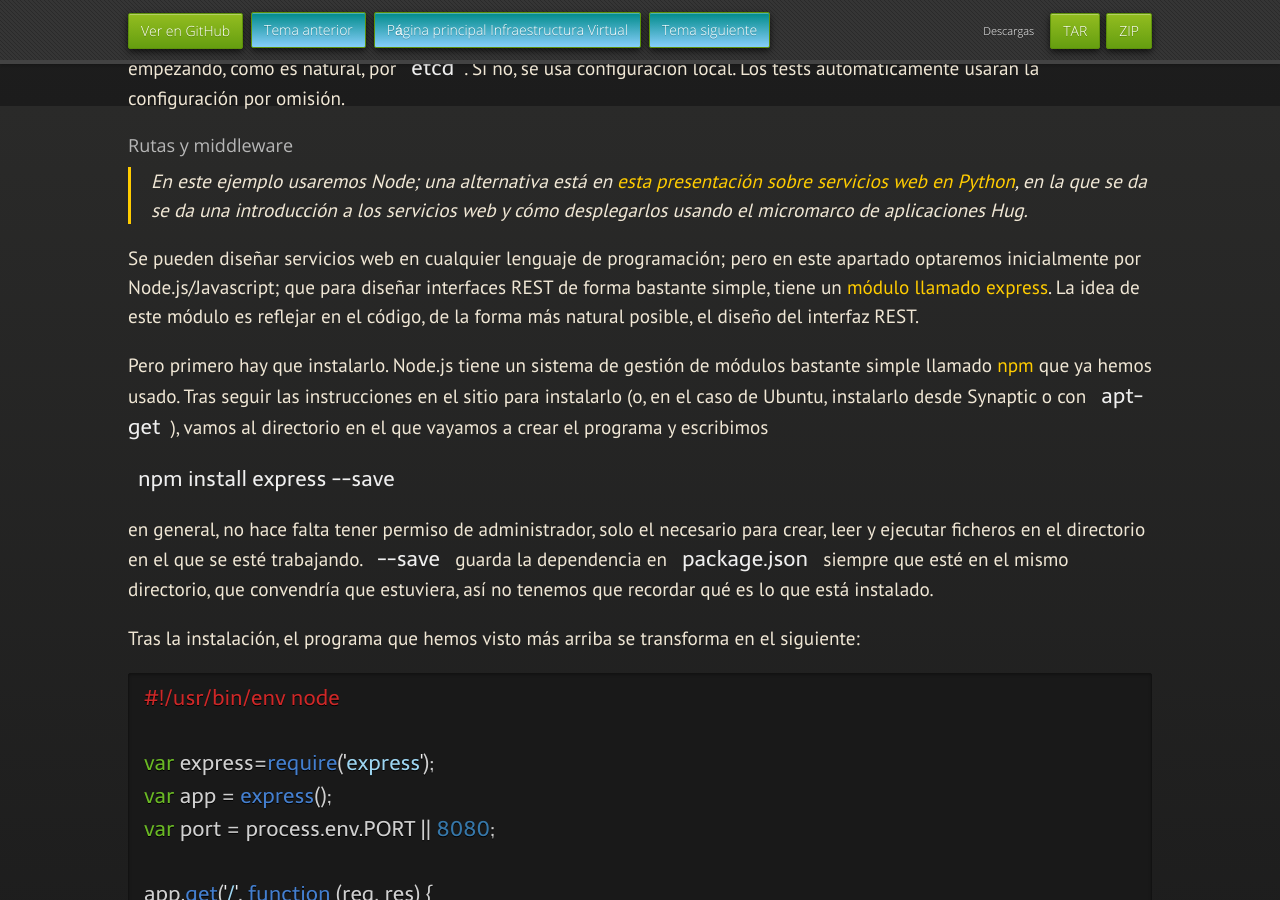
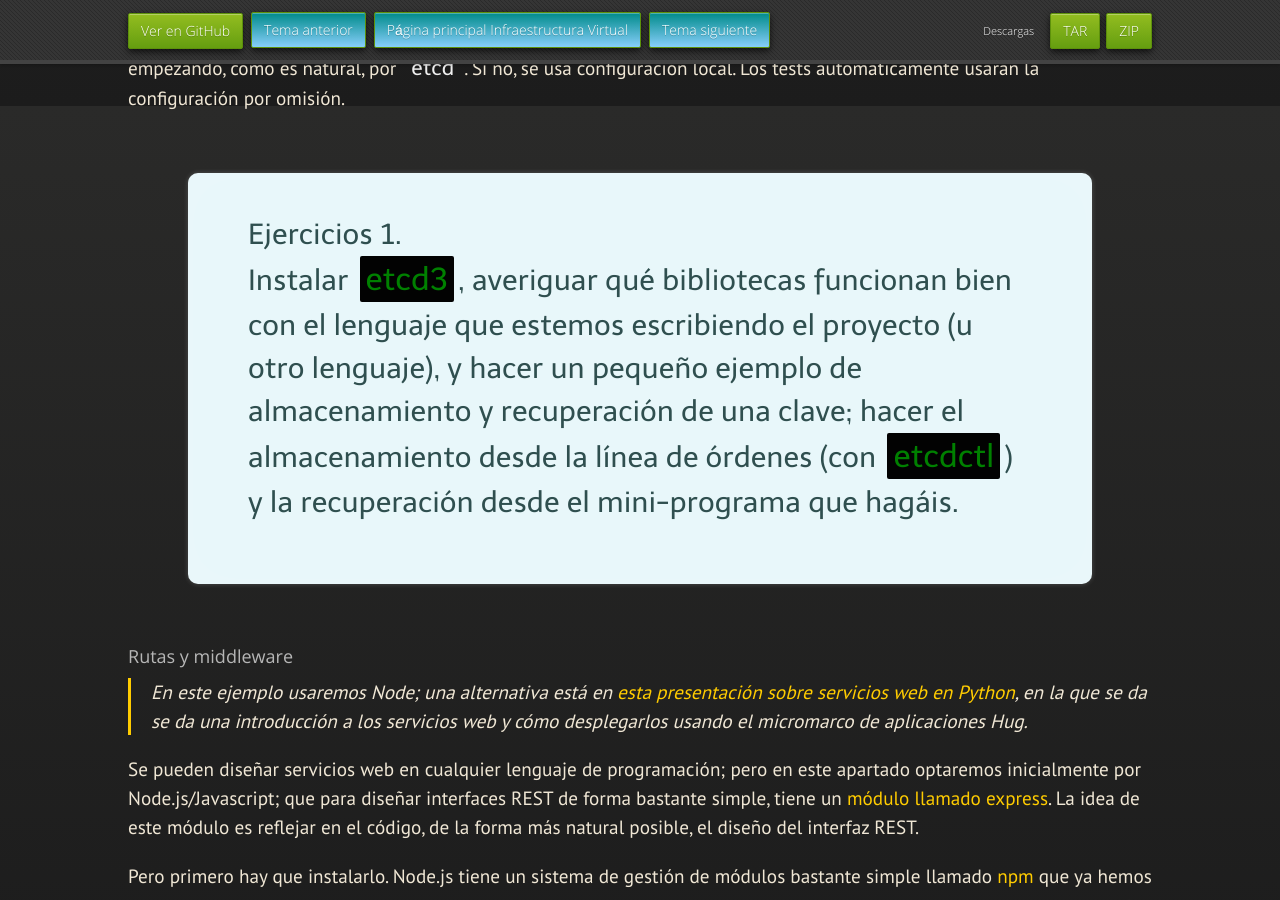
Before and after one commit to JJ/IV, a Jekyll site: the page built from documentos/temas/Microservicios.md, in a window 1280 px wide and 900 px high, scrolled down 4394 px. Built offline with Jekyll 4.4.1, drawn with Linux system fonts in a browser that asks for light colours; nearby versions of some CDN libraries; some web fonts are replaced; our own code applies the rules of GitHub Pages for plain Markdown files.

Commit message:
Sync documentos/temas/Microservicios.md de master a gh-pages

```diff
--- a/documentos/temas/Microservicios.md
+++ b/documentos/temas/Microservicios.md
@@ -192,6 +192,16 @@
 se usa el método de configuración que haya presente, empezando, como
 es natural, por `etcd`. Si no, se usa configuración local. Los tests
 automáticamente usarán la configuración por omisión.
+
+<div class='ejercicios' markdown="1">
+
+Instalar `etcd3`, averiguar qué bibliotecas funcionan bien con el
+lenguaje que estemos escribiendo el proyecto (u otro lenguaje), y
+hacer un pequeño ejemplo de almacenamiento y recuperación de una
+clave; hacer el almacenamiento desde la línea de órdenes (con
+`etcdctl`) y la recuperación desde el mini-programa que hagáis.
+
+</div>
 
 ### Rutas y middleware
 
```
Also changed, not shown: other parts of documentos/temas/Microservicios.md (+2 -2 lines).
